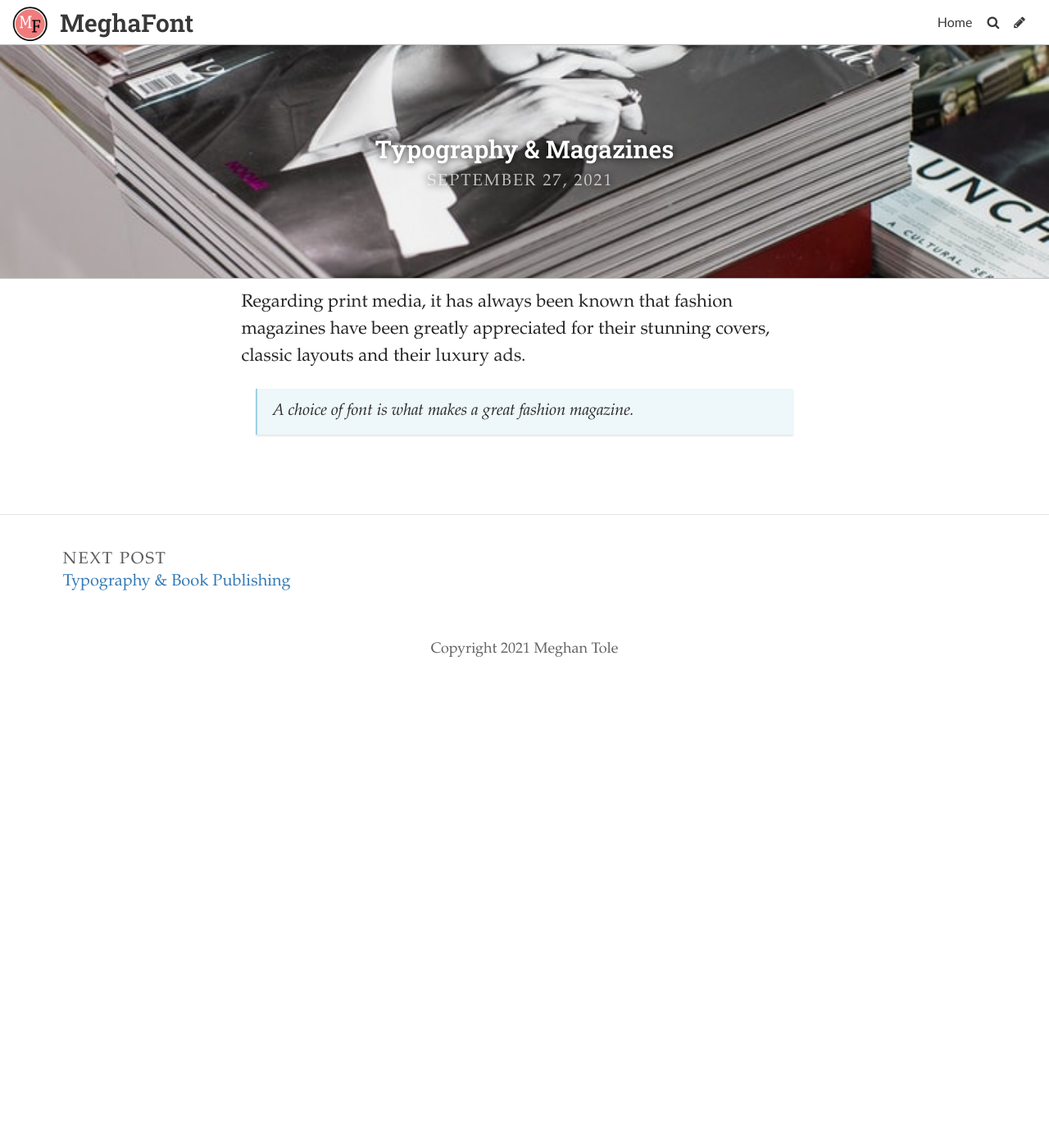
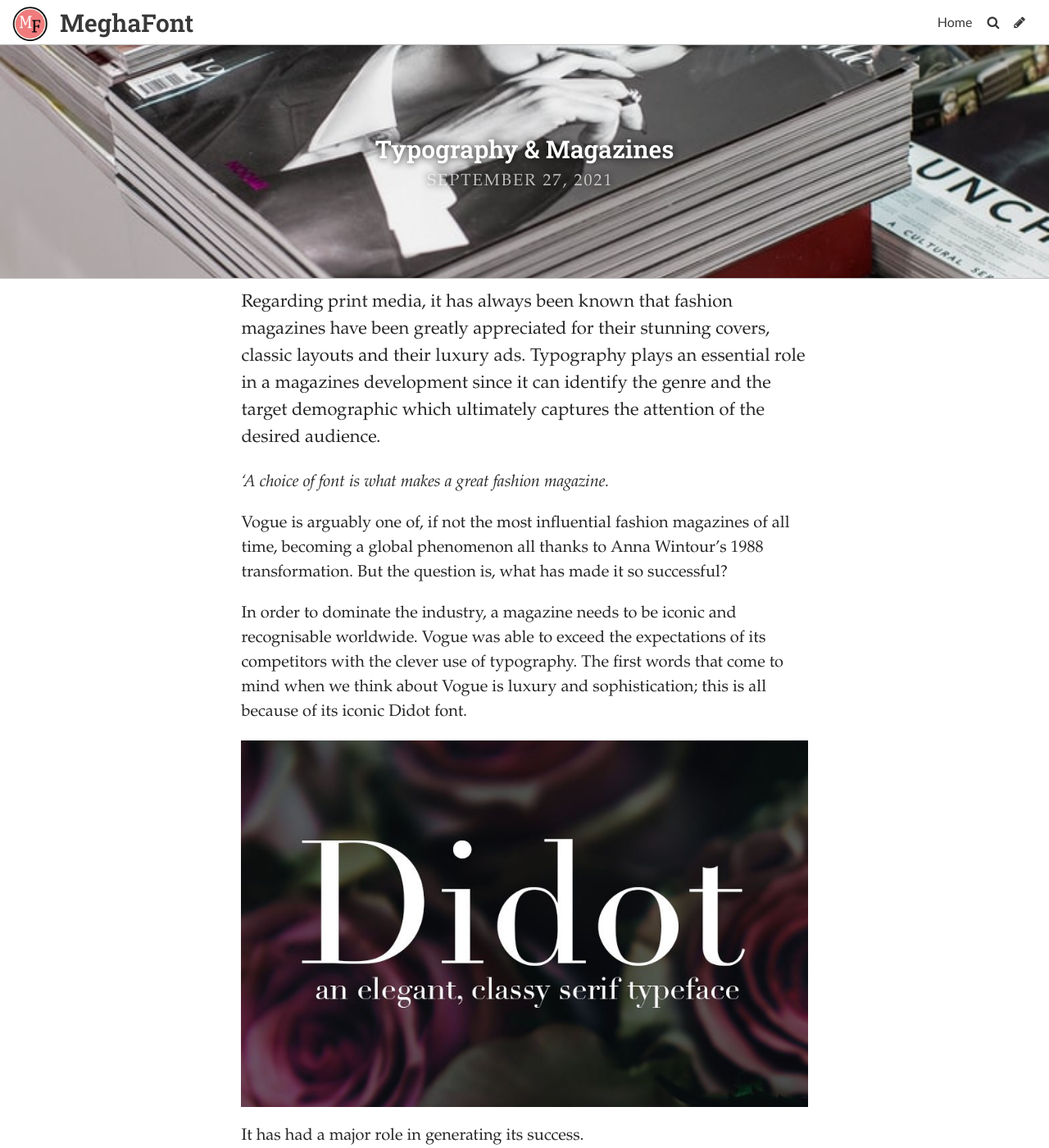
Before and after one commit to meghantole/tarm, a Jekyll site: the page built from _posts/2021-09-27-1950s-typography.md, in a window 1280 px wide and 1400 px high. Shown: the whole window at 82% size. Built offline with Jekyll 4.4.1, drawn with Linux system fonts in a browser that asks for light colours; some web fonts are replaced.

Commit message:
Update Post “2021-09-27-1950s-typography”

```diff
--- a/_posts/2021-09-27-1950s-typography.md
+++ b/_posts/2021-09-27-1950s-typography.md
@@ -6,6 +6,16 @@
 title_color: "#ffffff"
 comments: false
 ---
-Regarding print media, it has always been known that fashion magazines have been greatly appreciated for their stunning covers, classic layouts and their luxury ads.
+Regarding print media, it has always been known that fashion magazines have been greatly appreciated for their stunning covers, classic layouts and their luxury ads. Typography plays an essential role in a magazines development since it can identify the genre and the target demographic which ultimately captures the attention of the desired audience.
 
-> *A choice of font is what makes a great fashion magazine.*
+*'A choice of font is what makes a great fashion magazine.*
+
+Vogue is arguably one of, if not the most influential fashion magazines of all time, becoming a global phenomenon all thanks to Anna Wintour's 1988 transformation. But the question is, what has made it so successful?
+
+In order to dominate the industry, a magazine needs to be iconic and recognisable worldwide. Vogue was able to exceed the expectations of its competitors with the clever use of typography. The first words that come to mind when we think about Vogue is luxury and sophistication; this is all because of its iconic Didot font.
+
+
+
+![](../uploads/didot-style-fonts_21.jpeg)
+
+It has had a major role in generating its success.
```
Also changed, not shown: uploads/didot-style-fonts_21.jpeg (added).
